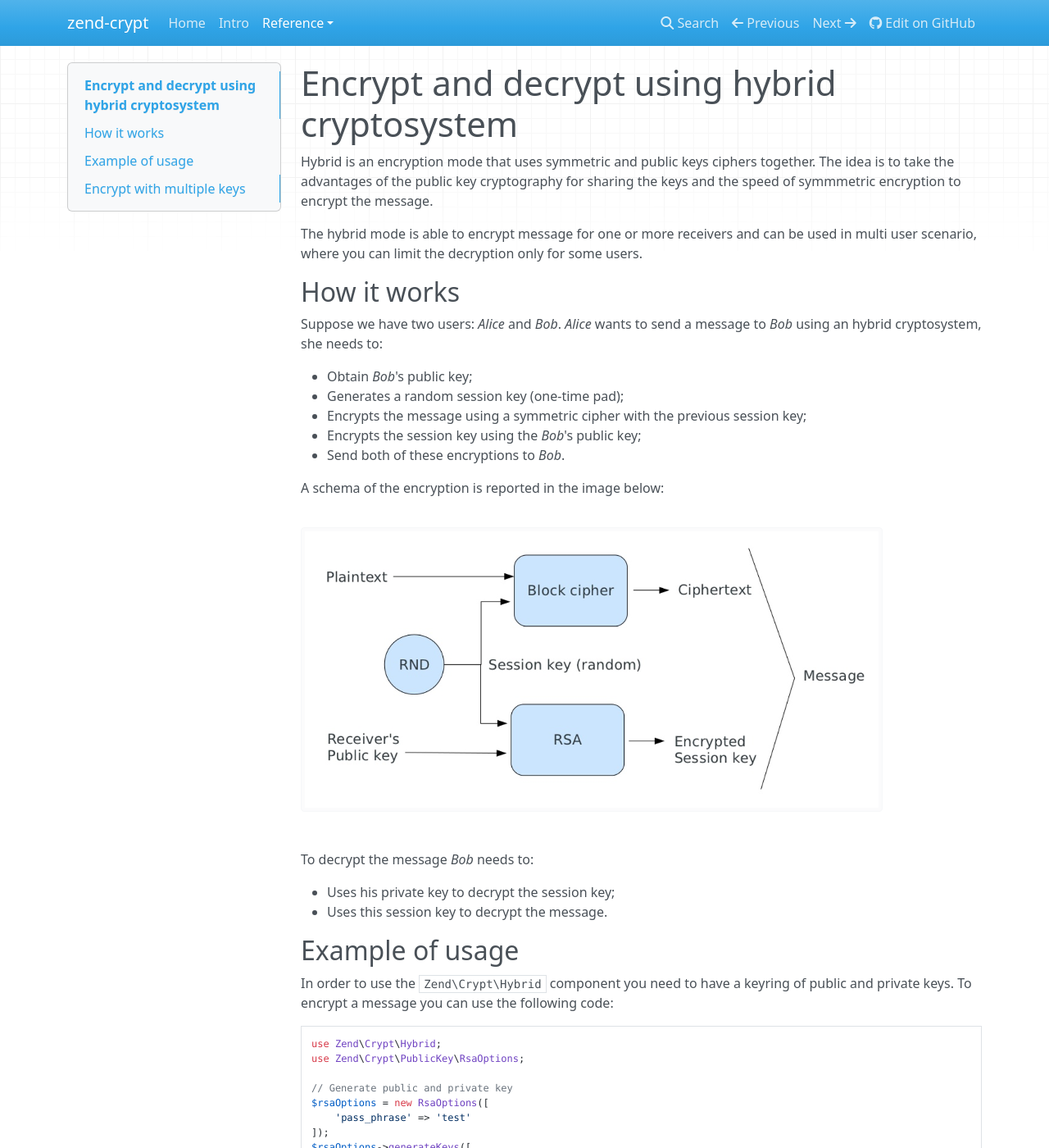
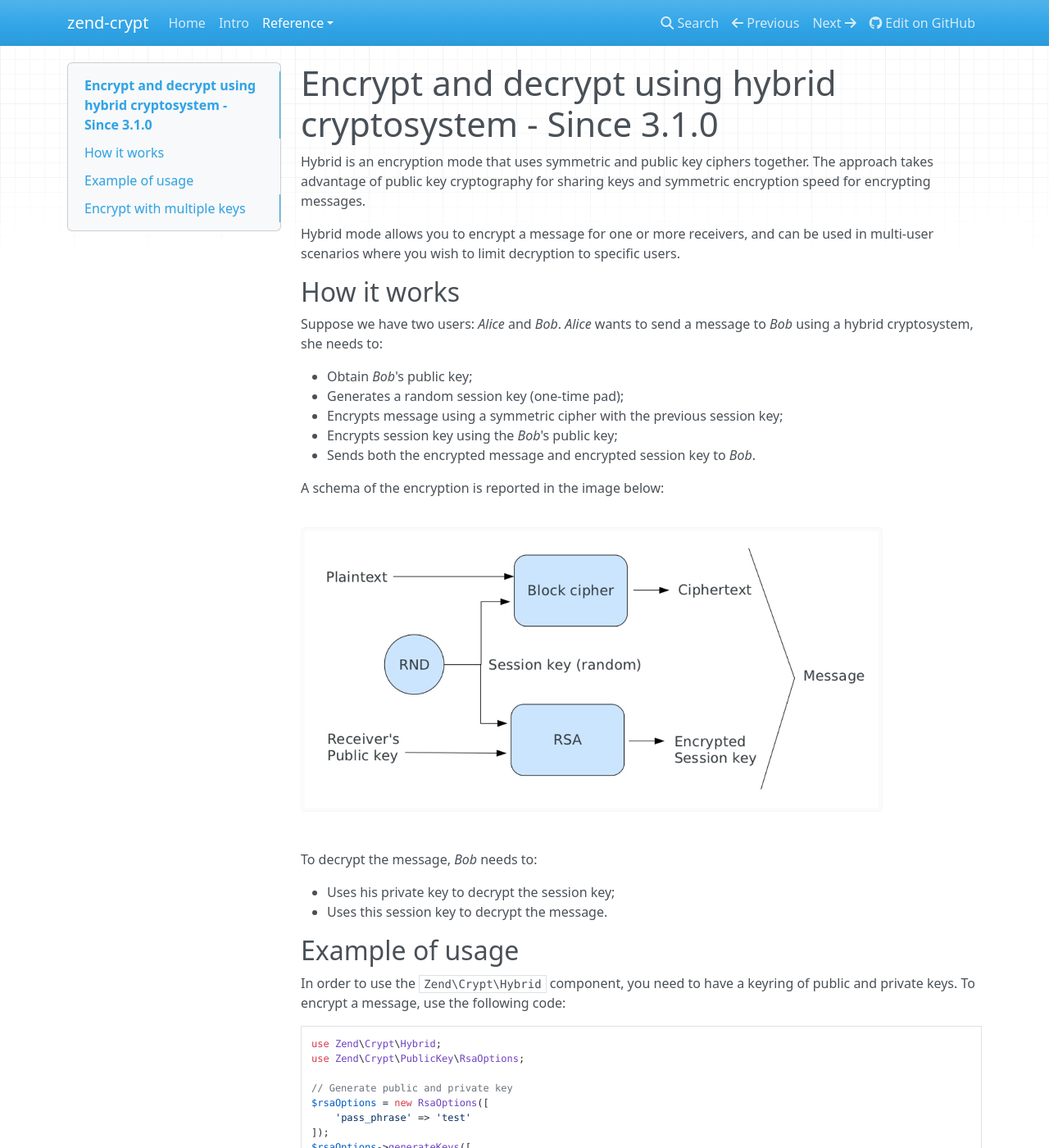
Before and after one commit to zendframework/zend-crypt, an MkDocs documentation site: the page built from doc/book/hybrid.md, in a window 1280 px wide and 1400 px high. Shown: the whole window at 82% size. Built offline with MkDocs 1.6.1, drawn with Linux system fonts in a browser that asks for light colours; nearby versions of some CDN libraries; old or Windows-style settings are respelled for this version of MkDocs; some of the changed text lies outside the part shown.

Commit message:
Fixed typos in doc + minor refactors

````diff
--- a/doc/book/hybrid.md
+++ b/doc/book/hybrid.md
@@ -1,36 +1,37 @@
-# Encrypt and decrypt using hybrid cryptosystem
+# Encrypt and decrypt using hybrid cryptosystem - Since 3.1.0
 
-Hybrid is an encryption mode that uses symmetric and public keys ciphers together.
-The idea is to take the advantages of the public key cryptography for sharing the
-keys and the speed of symmmetric encryption to encrypt the message.
+Hybrid is an encryption mode that uses symmetric and public key ciphers together.
+The approach takes advantage of public key cryptography for sharing keys and
+symmetric encryption speed for encrypting messages.
 
-The hybrid mode is able to encrypt message for one or more receivers and can be
-used in multi user scenario, where you can limit the decryption only for some users.
+Hybrid mode allows you to encrypt a message for one or more receivers, and can
+be used in multi-user scenarios where you wish to limit decryption to specific
+users.
 
 ## How it works
 
 Suppose we have two users: *Alice* and *Bob*. *Alice* wants to send a message to *Bob*
-using an hybrid cryptosystem, she needs to:
+using a hybrid cryptosystem, she needs to:
 
 - Obtain *Bob*'s public key;
 - Generates a random session key (one-time pad);
-- Encrypts the message using a symmetric cipher with the previous session key;
-- Encrypts the session key using the *Bob*'s public key;
-- Send both of these encryptions to *Bob*.
+- Encrypts message using a symmetric cipher with the previous session key;
+- Encrypts session key using the *Bob*'s public key;
+- Sends both the encrypted message and encrypted session key to *Bob*.
 
 A schema of the encryption is reported in the image below:
 
 ![Encryption schema](images/zend.crypt.hybrid.png)
 
-To decrypt the message *Bob* needs to:
+To decrypt the message, *Bob* needs to:
 
 - Uses his private key to decrypt the session key;
 - Uses this session key to decrypt the message.
 
 ## Example of usage
 
-In order to use the `Zend\Crypt\Hybrid` component you need to have a keyring of
-public and private keys. To encrypt a message you can use the following code:
+In order to use the `Zend\Crypt\Hybrid` component, you need to have a keyring of
+public and private keys. To encrypt a message, use the following code:
 
 ```php
 use Zend\Crypt\Hybrid;
@@ -80,18 +81,18 @@ $plaintext  = $hybrid->decrypt($ciphertext, $privateKey, 'test'); // pass-phrase
 printf($plaintext === 'message' ? "Success\n" : "Error\n");
 ```
 
-The `Hybrid` component uses the `Zend\Crypt\BlockCipher` for the symmetric
-cipher and the `Zend\Crypt\Rsa` for the public-key cipher.
+The `Hybrid` component uses `Zend\Crypt\BlockCipher` for the symmetric
+cipher and `Zend\Crypt\Rsa` for the public-key cipher.
 
 ## Encrypt with multiple keys
 
 The `Zend\Crypt\Hybrid` component can be used to encrypt a message for multiple
-users, using a keyring of Ids and public keys. This keyring can be specified using
-an array of `[ 'id' => 'publickey' ]`, where `publickey` can be a string (PEM)
-or an instance of `Zend\Crypt\PublicKey\Rsa\PublicKey`. The `id` can be any
-string, for instance the email address of the users.
+users, using a keyring of identifiers and public keys. This keyring can be
+specified using an array of `[ 'id' => 'publickey' ]`, where `publickey` can be
+a string (PEM) or an instance of `Zend\Crypt\PublicKey\Rsa\PublicKey`. The `id`
+can be any string, for example, a receipient email address.
 
-Here is reported an example of encryption using a keyring of 4 keys:
+The following details encryption using a keyring with 4 keys:
 
 ```php
 use Zend\Crypt\Hybrid;
--- a/mkdocs.yml
+++ b/mkdocs.yml
@@ -6,7 +6,7 @@ pages:
     - Reference:
       - { 'Block Ciphers': block-cipher.md }
       - { 'Encrypting Files': files.md }
-      - { 'Hybrid cryptosystem': hybrid.md }
+      - { 'Hybrid Cryptosystem': hybrid.md }
       - { 'Key Derivation': key-derivation.md }
       - { Passwords: password.md }
       - { 'Public Key Cryptography': public-key.md }
````
Also changed, not shown: other parts of doc/book/hybrid.md (+2 -2 lines), README.md (+1 -1 lines), 2 other files.
